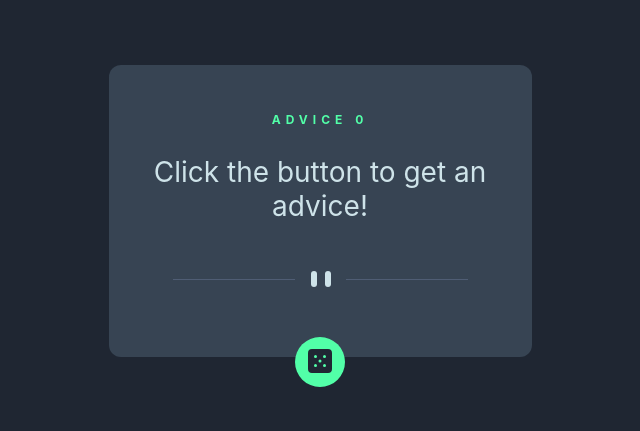
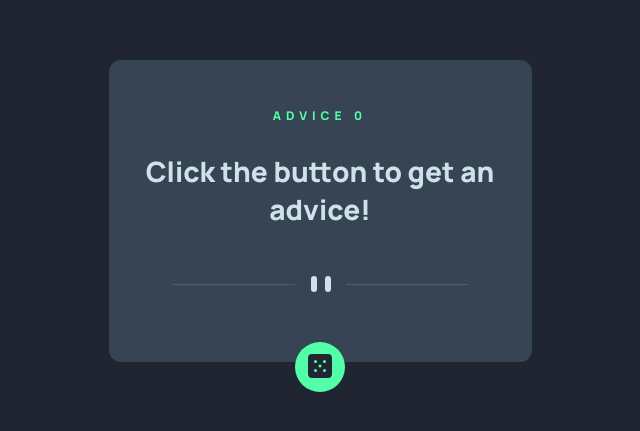
Before and after one commit to WerSzpe/Advice-Generator-React-FrontendMentor, a React (Create React App) app: page / in a window 1280 px wide. Shown: the part 189-620 px from the top of the page, without its empty margins (320-960 px from the left). Built offline with nearby package versions, Linux system fonts and the light colour scheme.

Commit message:
added some styles, changes in README

```diff
--- a/src/AdviceCard.js
+++ b/src/AdviceCard.js
@@ -39,11 +39,14 @@ export default function AdviceCard() {
             <div className={styles.divider}>
                 <img src={DividerMobile} alt='divider'/>
             </div>
+
+
             <div className={styles.btnContainer}>
             <button className={styles.btnDice} onClick={fetchAdvice}>
                 <img src={IconDice} alt='dice'/>
             </button>
             </div>
+
         </div>
         }
         </>
--- a/src/AdviceCard.module.css
+++ b/src/AdviceCard.module.css
@@ -1,5 +1,10 @@
-
+@font-face {
+    font-family: "ManropeXB";
+    src: url('./fonts/Manrope-ExtraBold.ttf');
+}
 .cardBack {
+    font-family: ManropeXB;
+    font-weight: 800;
     border-radius: 12px;
     padding: 24px 24px 0 24px;
     background-color:hsl(211, 20%, 27%);
@@ -33,14 +38,24 @@
 .divider img {
     color: hsl(193, 38%, 86%)
 }
+
 .btnContainer {
-
-}
-.btnDice {
+    display: grid;
+    grid-template-columns: 1fr;
+    align-items: center;
+    justify-self: center;
     position: relative;
     top: 30px;
     z-index: 10;
     width: 100vh;
+    align-self: center;
+    cursor: pointer;
+    height: 50px;
+    width: 50px;
+    border-radius: 50%;
+}
+.btnDice {
+
     align-self: center;
     cursor: pointer;
     border: none;
@@ -49,3 +64,22 @@
     width: 50px;
     border-radius: 50%;
 }
+
+.btnContainer:hover,
+.btnContainer:focus {
+    animation: myAnim 1s ease-in-out 0s 1 normal forwards;
+}
+
+@keyframes myAnim {
+	0% {
+		transform: scale(1);
+	}
+
+	50% {
+		transform: scale(1.1);
+	}
+
+	100% {
+		transform: scale(1);
+	}
+}
```
Also changed, not shown: src/fonts/Manrope-ExtraBold.ttf (added), 1 other file (tests, documents, lock files or other folders).
